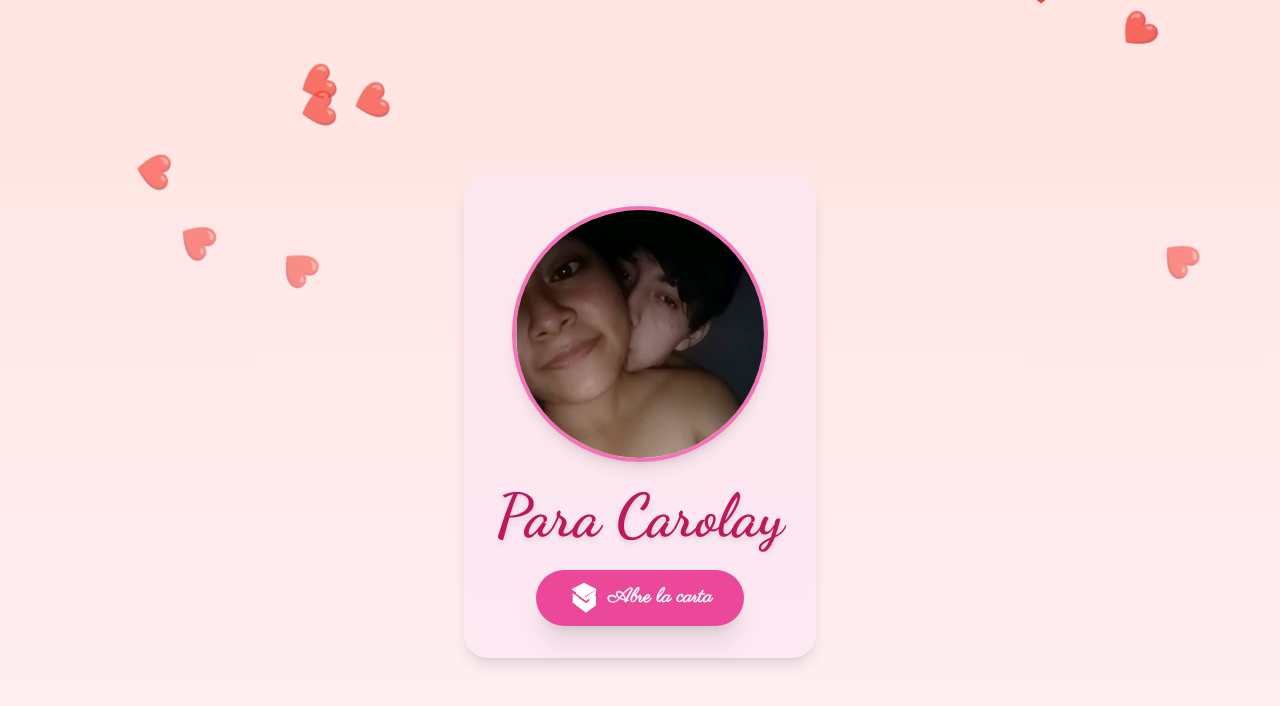
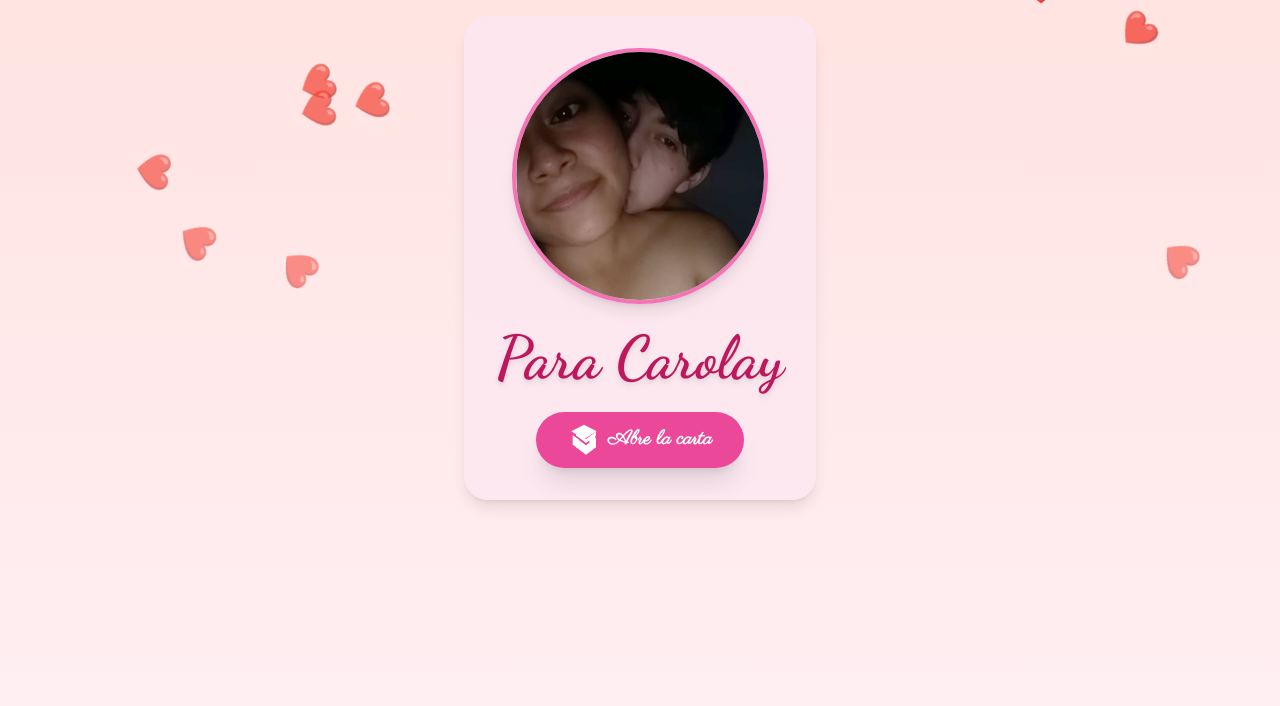
Before and after one commit to BlackGunther1269/carolay, a plain HTML site: page carta/index.html in a window 1280 px wide. Drawn offline with nearby package versions, Linux system fonts and the light colour scheme.

Commit message:
Update index.html

```diff
--- a/carta/index.html
+++ b/carta/index.html
@@ -63,7 +63,7 @@
 </head>
 <body class="p-4">
 
-    <div class="flex flex-col items-center justify-center min-h-screen w-full">
+    <div class="flex flex-col items-center justify-start min-h-screen w-full">
         <!-- Título y botón inicial -->
         <div id="initial-screen" class="flex flex-col items-center justify-center text-center p-8 bg-pink-100 bg-opacity-70 backdrop-blur-sm rounded-3xl shadow-lg transition-all duration-700 ease-in-out max-w-lg md:max-w-3xl lg:max-w-4xl">
             <!-- Espacio para la foto. Asegúrate de tener tu foto en la carpeta 'images' con el nombre 'tu-foto.jpg'. -->
```
